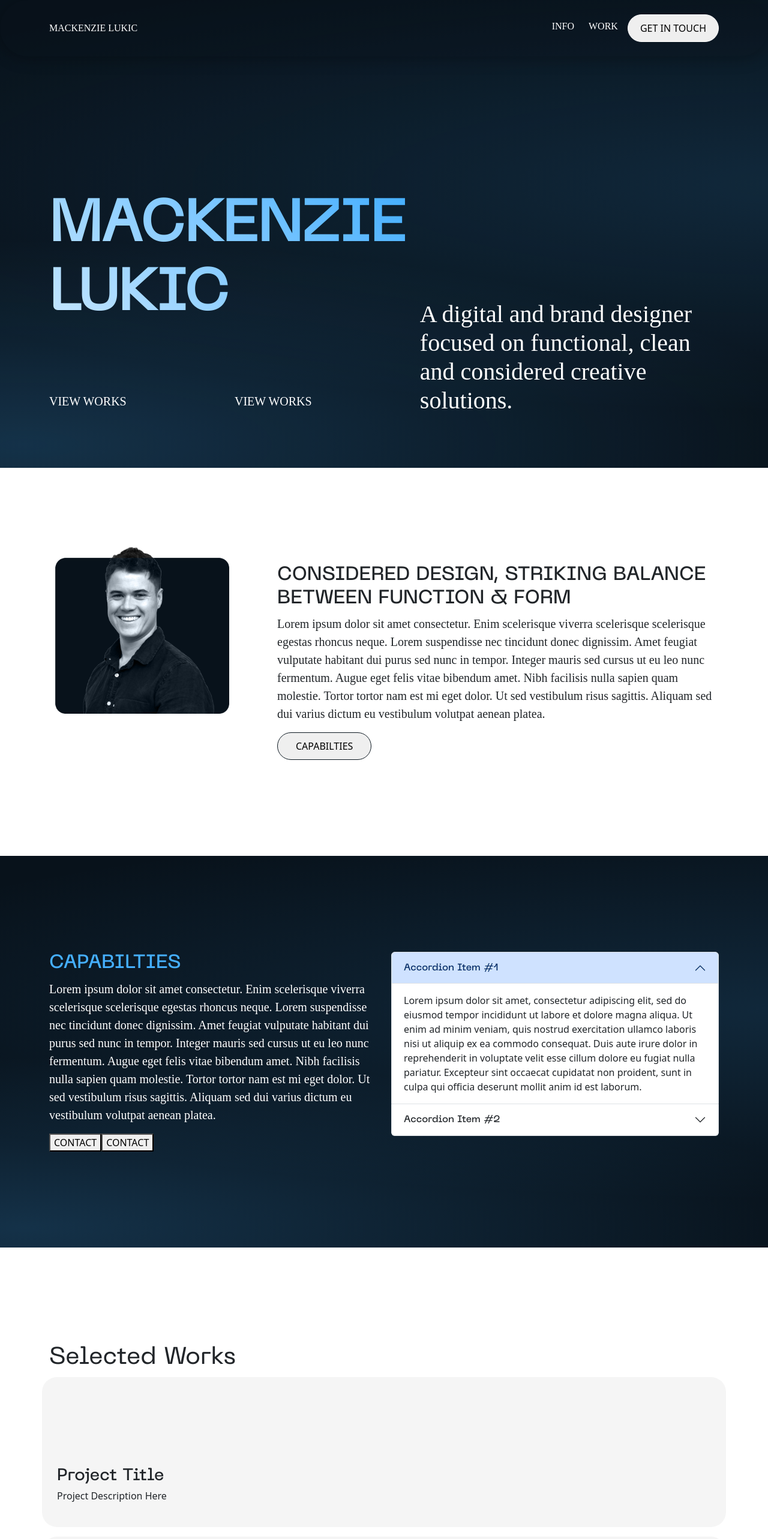
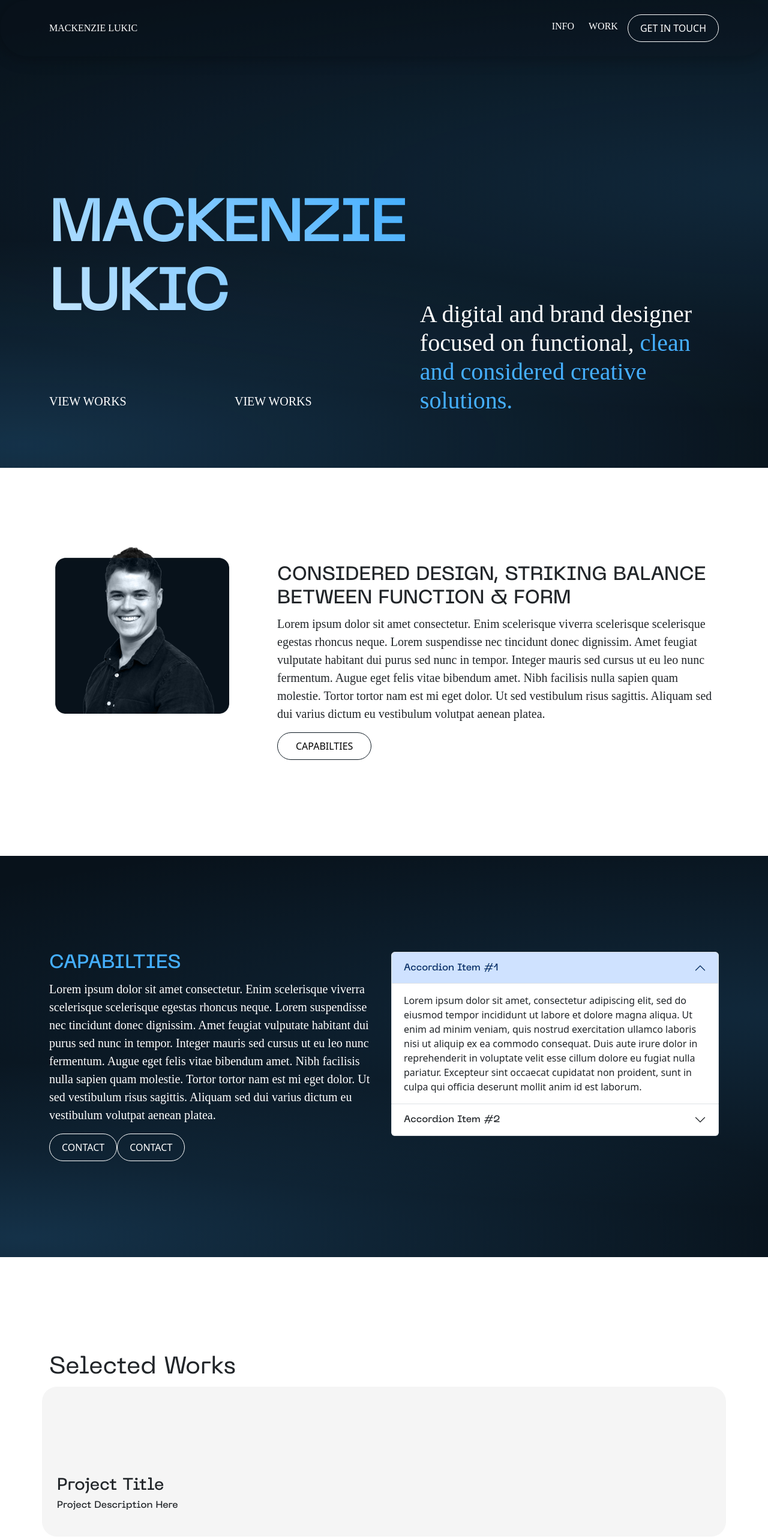
Before and after one commit to mlukicdesign/ml-react-portfolio, a React (Create React App) app in the folder dev-portfolio/: page / in a window 1280 px wide. Shown: the top 2566 px of the page at 60% size. Built offline with nearby package versions, Linux system fonts and the light colour scheme.

Commit message:
Continued Styling Updates

```diff
--- a/dev-portfolio/src/App.css
+++ b/dev-portfolio/src/App.css
@@ -12,16 +12,25 @@ p {
 
 .buttonLight {
   border: 1px solid white;
+  color: white;
   border-radius: 25px;
   padding: 10px 20px;
-  background-color: none;
+  background: none;
+}
+
+.buttonLight:hover {
+  border: 1px solid white;
+  color: white;
+  border-radius: 25px;
+  padding: 10px 20px;
+  background: var(--main-accent);
 }
 
 .buttonDark {
   border: 1px solid var(--main-dark);
   border-radius: 30px;
   padding: 10px 30px;
-  background-color: none;
+  background: none;
 }
 
 .buttonDark:hover {
@@ -57,8 +66,19 @@ h1 {
 
 h2 {
   font-family: 'NeueMachina-Medium';
+  font-size: 4rem;
 }
 
 h3 {
   font-family: 'NeueMachina-Medium';
 }
+
+h4 {
+  font-family: 'NeueMachina-Medium';
+  font-size: 2rem;
+  color: #45AFFF;
+}
+
+span {
+  color: var(--main-accent);
+}
--- a/dev-portfolio/src/components/Capabilities.js
+++ b/dev-portfolio/src/components/Capabilities.js
@@ -21,8 +21,8 @@ function Capabilities() {
             sed vestibulum risus sagittis. Aliquam sed dui varius dictum eu
             vestibulum volutpat aenean platea.
           </p>
-          <button>CONTACT</button>
-          <button>CONTACT</button>
+          <button className="buttonLight">CONTACT</button>
+          <button className="buttonLight">CONTACT</button>
         </Col>
         <Col>
           <Accordion defaultActiveKey="0">
--- a/dev-portfolio/src/components/Contact.js
+++ b/dev-portfolio/src/components/Contact.js
@@ -10,7 +10,7 @@ function Contact() {
       <Container className="contactContainer">
         <Row>
           <Col l>
-            <h2>LET'S WORK TOGETHER</h2>
+            <h2>LET'S WORK <span>TOGETHER</span></h2>
             <p>
               Lorem ipsum dolor sit amet consectetur. Nunc suspendisse senectus
               tincidunt interdum at neque tincidunt viverra. Tristique nec et
@@ -20,25 +20,25 @@ function Contact() {
           <Col l>
             <Form>
               <Form.Group controlId="name">
-                <Form.Label>Name</Form.Label>
-                <Form.Control type="text" placeholder="Enter your name" />
+                <Form.Control type="text" placeholder="Enter your name" className="formField"/>
               </Form.Group>
 
               <Form.Group controlId="email">
-                <Form.Label>Email</Form.Label>
-                <Form.Control type="email" placeholder="Enter your email" />
+                {/* <Form.Label>Email</Form.Label> */}
+                <Form.Control type="email" placeholder="Enter your email" className="formField"/>
               </Form.Group>
 
               <Form.Group controlId="message">
-                <Form.Label>Message</Form.Label>
+                {/* <Form.Label>Message</Form.Label> */}
                 <Form.Control
                   as="textarea"
                   rows={4}
-                  placeholder="Enter your message"
+                  placeholder="Your challenge"
+                  className="formField"
                 />
               </Form.Group>
 
-              <Button variant="primary" type="submit">
+              <Button type="submit" className="formBtn">
                 Submit
               </Button>
             </Form>
@@ -51,11 +51,11 @@ function Contact() {
         <Col>
             <Row>
             <Col>
-            <h4>Github</h4>
+            <h4>GITHUB</h4>
             <p>mlukicdesign</p>
             </Col>
             <Col>
-            <h4>Github</h4>
+            <h4>LINKEDIN</h4>
             <p>mlukicdesign</p>
             </Col>
             </Row>
--- a/dev-portfolio/src/components/HeroSection.js
+++ b/dev-portfolio/src/components/HeroSection.js
@@ -20,7 +20,7 @@ function HeroSection() {
   };
 
   return (
-  <Container fluid className='darkbg'>
+  <Container fluid className='darkbg heroFixed'>
     <Container fluid="md" className='heroContainer'>
       <Row>
         <Col>
@@ -47,7 +47,7 @@ function HeroSection() {
             initial='hidden'
             animate='visible'
             variants={textEntranceVariants}
-            >A digital and brand designer focused on functional, clean and considered creative solutions.
+            >A digital and brand designer focused on functional, <span>clean and considered creative solutions.</span>
             </motion.h3>
         </Col>
       </Row>
--- a/dev-portfolio/src/components/ProfileSection.js
+++ b/dev-portfolio/src/components/ProfileSection.js
@@ -20,7 +20,7 @@ const styles = {
 
 function ProfileSection() {
   return (
-  <Container fluid className='container-light'>
+  <Container fluid className='container-light profileSection'>
     <Container className='containerStyle'>
       <Row>
         <Col md={4}>
--- a/dev-portfolio/src/components/styles/contactstyles.css
+++ b/dev-portfolio/src/components/styles/contactstyles.css
@@ -9,5 +9,39 @@
 }
 
 .footer {
-    padding-top: 5rem;
+    padding-top: 8rem;
 }
+
+.formField {
+    border-radius: 0%;
+    color: white;
+    background: none;
+    border: none;
+    border-bottom: solid 1px rgb(255, 255, 255);
+    padding: 0.5rem;
+    margin-bottom: 2rem;
+}
+
+.formField:focus {
+  background: none;
+  border-bottom: solid 1px var(--main-accent)
+}
+
+.formField::placeholder {
+    color: #c9c9c9;
+    font-size: 20px;
+}
+
+.formBtn {
+    border: 1px solid var(--main-accent);
+    border-radius: 25px;
+    padding: 10px 65px;
+    background: none;
+    color: white;
+}
+
+.formBtn:hover {
+    background: var(--main-accent);
+    color: white;
+    border: 1px solid var(--main-accent);
+}
--- a/dev-portfolio/src/components/styles/herostyles.css
+++ b/dev-portfolio/src/components/styles/herostyles.css
@@ -1,3 +1,8 @@
+/* .heroFixed {
+    position: fixed;
+    z-index: -99;
+} */
+
 .heroContainer {
     padding-top: 20rem;
     padding-bottom: 5rem;
```
Also changed, not shown: dev-portfolio/src/components/styles/projectstyles.css (line endings or trailing spaces).
